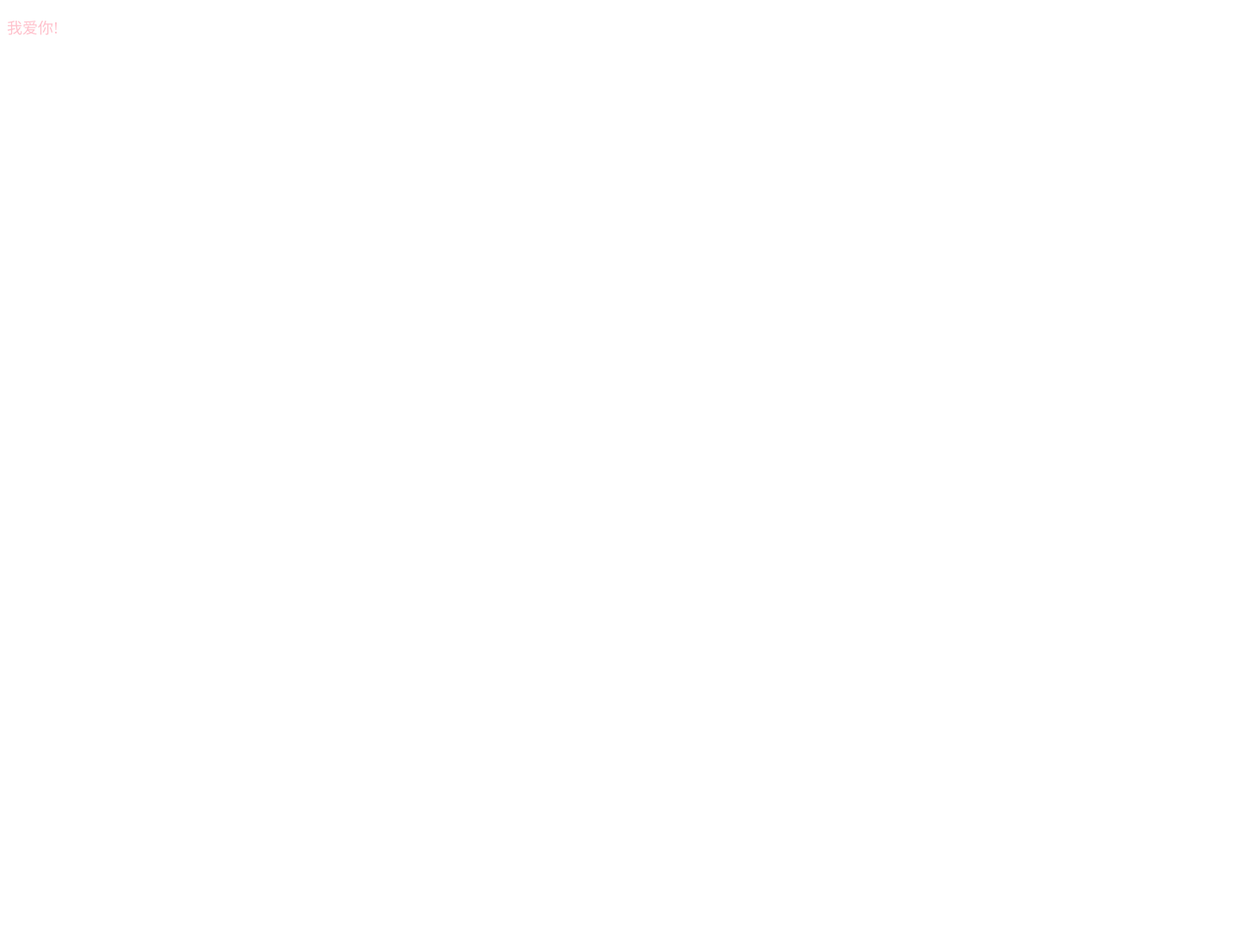
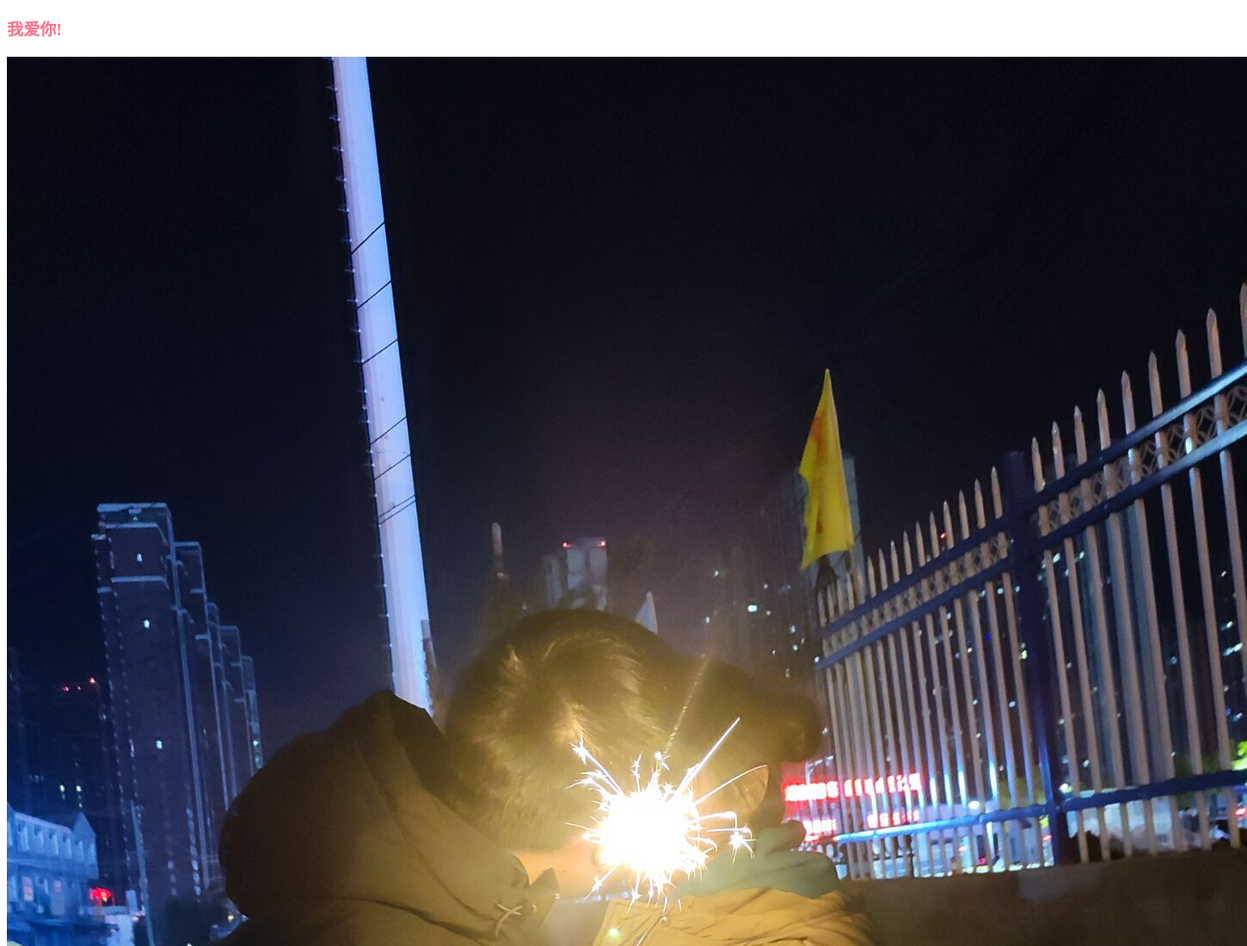
Before and after one commit to pen-huo-long/dhlovelty.github.io, a plain HTML site: page index.html in a window 1280 px wide. Shown: the top 1100 px of the page at 86% size, 1450 px wide, since content can reach past the window. Before the commit the page ends 800 px from the top, so only its background shows below. Drawn offline with Linux system fonts and the light colour scheme.

Commit message:
first commit

```diff
--- a/index.html
+++ b/index.html
@@ -5,14 +5,10 @@
   <meta http-equiv="X-UA-Compatible" content="IE=edge">
   <meta name="viewport" content="width=device-width, initial-scale=1.0">
   <title>DH love LTY forever</title>
-  <style>
-    p {
-      color: pink;
-      font-size: large;
-    }
-  </style>
+  <link rel="stylesheet" href="style.css">
 </head>
 <body>
   <p>我爱你!</p>
+  <div><img src="亲亲.jpg"></div>
 </body>
 </html>
--- /dev/null
+++ b/style.css
@@ -0,0 +1,5 @@
+p {
+	color: rgb(255, 112, 136);
+	font-size: larger;
+	font-weight: 600;
+}
```
Also changed, not shown: 亲亲.jpg (added).
